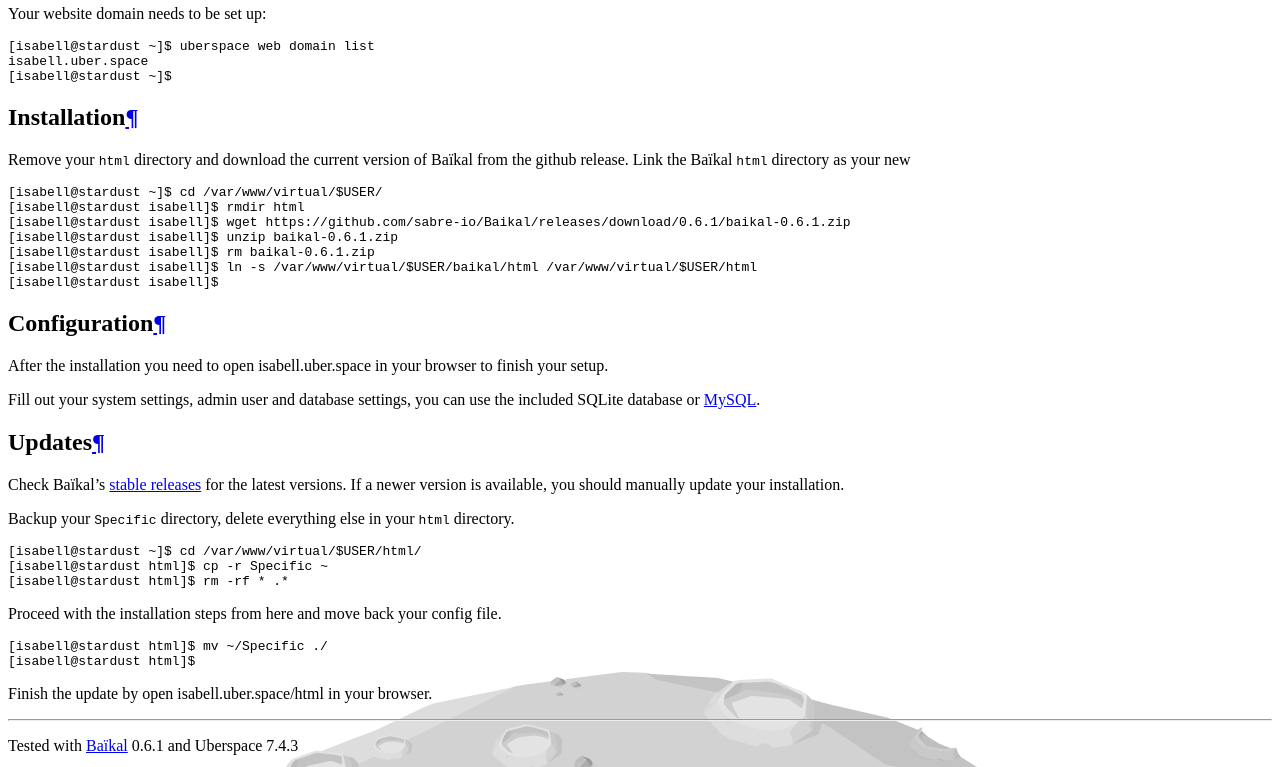
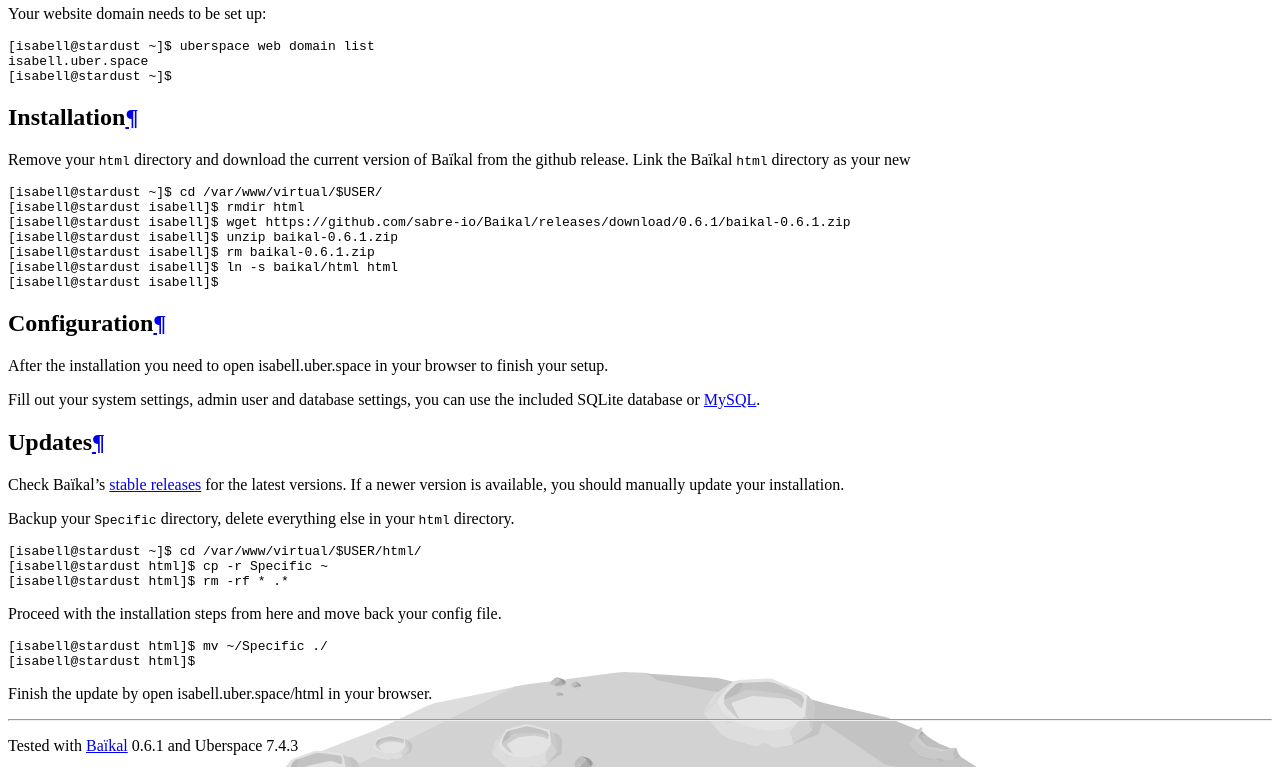
Before and after one commit to Uberspace/lab, a Sphinx documentation site: the page built from source/guide_baikal.rst, in a window 1280 px wide and 900 px high, scrolled down 3561 px, cut to the strip 0-767 px from the top of the window. Built offline with Sphinx 7.4.7 and the Read the Docs theme 2.0.0, drawn with Linux system fonts in a browser that asks for light colours.

Commit message:
[baikal] shorten command

```diff
--- a/source/guide_baikal.rst
+++ b/source/guide_baikal.rst
@@ -54,7 +54,7 @@
  [isabell@stardust isabell]$ wget https://github.com/sabre-io/Baikal/releases/download/0.6.1/baikal-0.6.1.zip
  [isabell@stardust isabell]$ unzip baikal-0.6.1.zip
  [isabell@stardust isabell]$ rm baikal-0.6.1.zip
- [isabell@stardust isabell]$ ln -s /var/www/virtual/$USER/baikal/html /var/www/virtual/$USER/html
+ [isabell@stardust isabell]$ ln -s baikal/html html
  [isabell@stardust isabell]$
 
 Configuration
```
